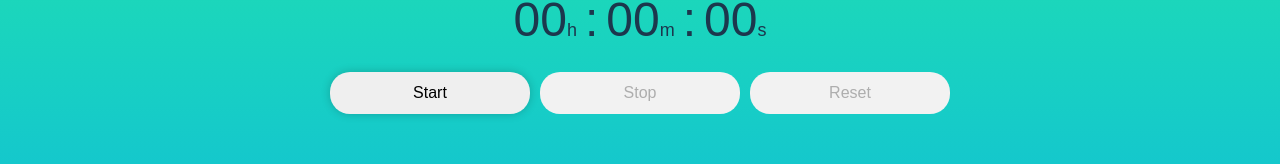
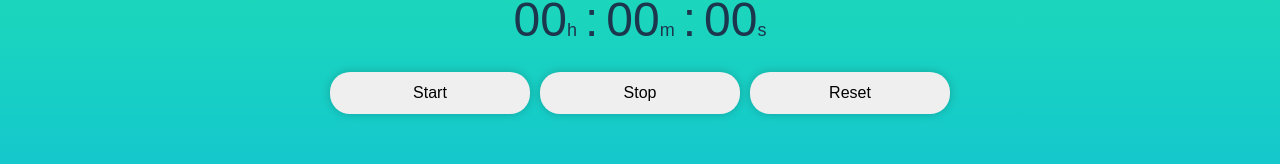
Before and after one commit to Yash088/Stopwatch-app, a React (Create React App) app: page / in a window 1280 px wide. Shown: the part 345-509 px from the top of the page. Built offline with nearby package versions, Linux system fonts and the light colour scheme.

Commit message:
FIX: replaced == to ===

```diff
--- a/src/page/StopWatch/StopWatch.jsx
+++ b/src/page/StopWatch/StopWatch.jsx
@@ -36,12 +36,12 @@ const Stopwatch = () => {
         <Button onClick={handleStartPause}>
           {isRunning ? "Pause" : "Start"}
         </Button>
-        <Button disabled={!isRunning && seconds == 0} onClick={handleStop}>
+        <Button disabled={!isRunning && seconds === 0} onClick={handleStop}>
           Stop
         </Button>
         <Button
           onClick={handleReset}
-          disabled={(!isRunning && seconds == 0) && finalTime === null}
+          disabled={(!isRunning && seconds === 0) && finalTime === null}
         >
           Reset
         </Button>
```
